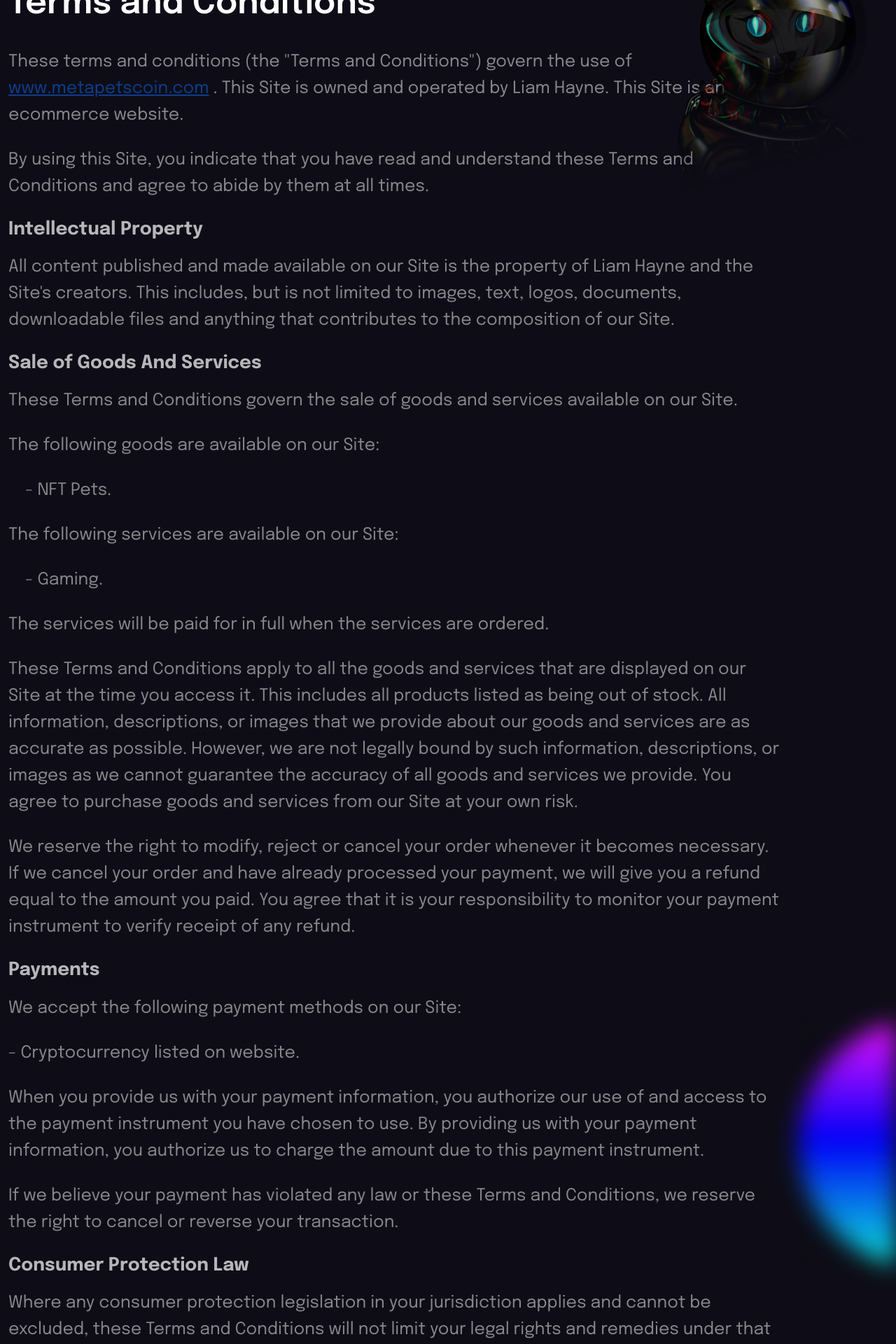
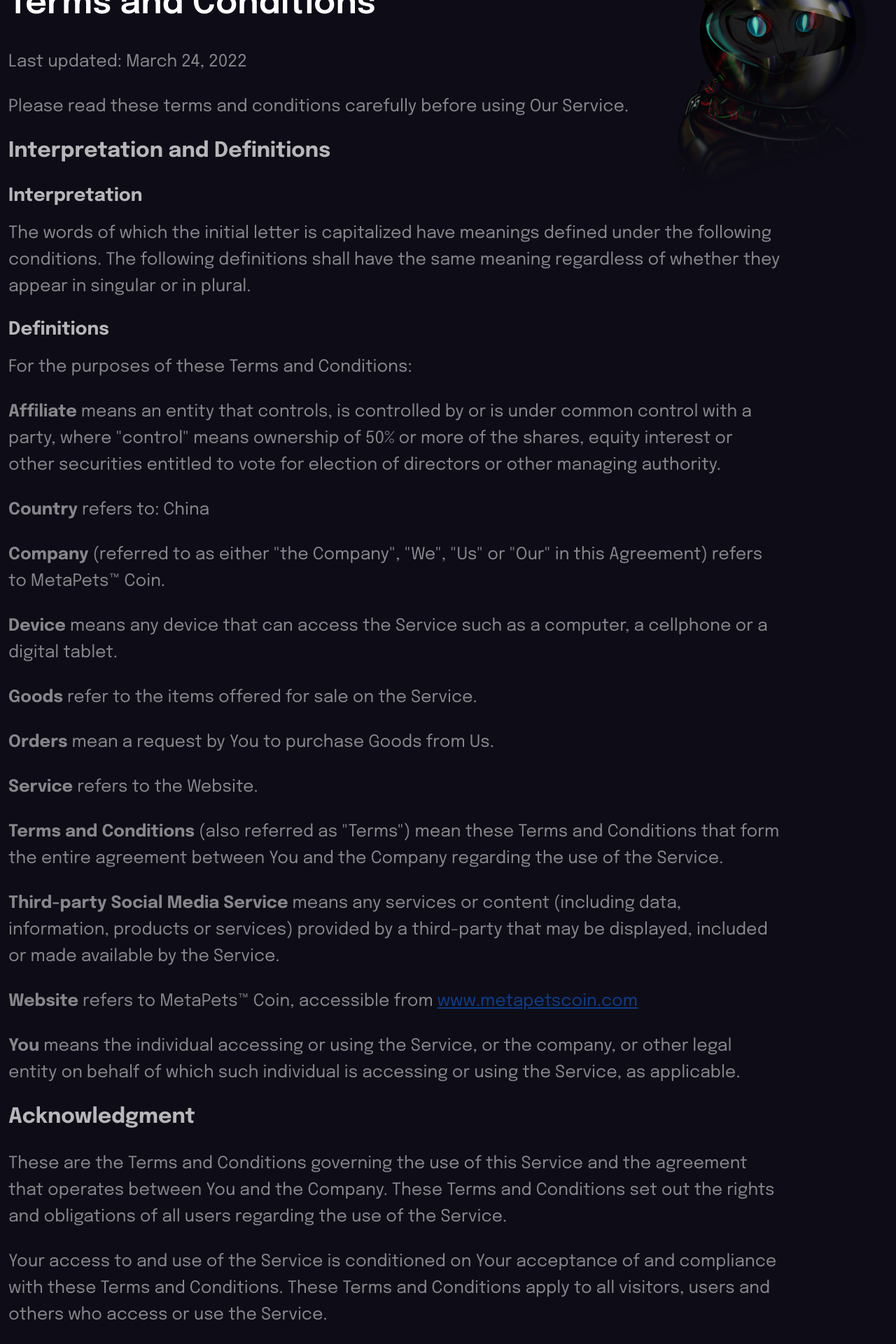
Before and after one commit to Indwr/blockchain, a React (Create React App) app: page /terms in a window 1280 px wide. Shown: the part 280-2200 px from the top of the page at 70% size. Built offline with nearby package versions, Linux system fonts and the light colour scheme.

Commit message:
terms condition

```diff
--- a/src/assets/css/white.css
+++ b/src/assets/css/white.css
@@ -191,6 +191,9 @@
 }
 .white-theme .whitepaper.content-box button,
 .white-theme .road-test-box li {
+  color: #000000;
+}
+.white-theme .about-inner-box h4 {
   color: #000000;
 }
 .white-theme .white-pdf-icon {
--- a/src/pages/cookies/Cookies.js
+++ b/src/pages/cookies/Cookies.js
@@ -65,13 +65,13 @@
                     contact our privacy officer, Liam Hayne, at:
                   </p>
                   <p>
-                    <a href="mailto:www.metapetscoin1@gmail.com">
-                      www.metapetscoin1@gmail.com
+                    <a href="mailto:support@metapetscoin.com">
+                    support@metapetscoin.com
                     </a>
-                    <br />
+                    {/* <br />
                     <a href="tel:5121107975">(512) 110-7975</a>
                     <br />
-                    8731 Tanager Woods Dr. Cincinnati, Ohio 45249
+                    8731 Tanager Woods Dr. Cincinnati, Ohio 45249 */}
                   </p>
 
                   <div className="about-main-img">
--- a/src/pages/cookies/cookies.css
+++ b/src/pages/cookies/cookies.css
@@ -53,6 +53,13 @@
     margin-bottom: 50px;
     width: 100%;
 }
+.about-inner-box h4 {
+    font-size: 30px;
+    font-weight: 700;
+    color: #fff;
+    opacity: 0.7;
+    margin-bottom: 30px;
+}
 
 @media(max-width: 1500px){
     .about-main-img img {
@@ -90,4 +97,8 @@
         margin-bottom: 30px;
         width: 100%;
     }
+    .about-inner-box h4 {
+        font-size:24px;
+        margin-bottom: 20px;
+    }
 }
--- a/src/pages/privacy/Privacy.js
+++ b/src/pages/privacy/Privacy.js
@@ -184,13 +184,13 @@
                   <p>
                     Liam Hayne
                     <br />
-                    <a href="mailto:www.metapetscoin1@gmail.com">
-                      www.metapetscoin1@gmail.com
+                    <a href="mailto:support@metapetscoin.com">
+                    support@metapetscoin.com
                     </a>
-                    <br />
+                   {/* <br />
                     <a href="tel:5121107975">(512) 110-7975</a>
                     <br />
-                    8731 Tanager Woods Dr. Cincinnati, Ohio 45249
+                    8731 Tanager Woods Dr. Cincinnati, Ohio 45249 */}
                   </p>
 
                   <div className="about-main-img">
--- a/src/pages/terms/Terms.js
+++ b/src/pages/terms/Terms.js
@@ -17,7 +17,87 @@
                 <div className="about-inner-box">
                   <h2 className="heading">MetaPets</h2>
                   <h1 className="sub-heading">Terms and Conditions</h1>
-                  <p>
+                  <p>Last updated: March 24, 2022</p>
+                  <p>Please read these terms and conditions carefully before using Our Service.</p>
+                  <h4>Interpretation and Definitions</h4>
+                  <h5>Interpretation</h5>
+                  <p>The words of which the initial letter is capitalized have meanings defined under the following conditions. The following definitions shall have the same meaning regardless of whether they appear in singular or in plural.</p>
+                  <h5>Definitions</h5>
+                  <p>For the purposes of these Terms and Conditions:</p>
+                  <ul>
+                  <li>
+                  <p><strong>Affiliate</strong> means an entity that controls, is controlled by or is under common control with a party, where &quot;control&quot; means ownership of 50% or more of the shares, equity interest or other securities entitled to vote for election of directors or other managing authority.</p>
+                  </li>
+                  <li>
+                  <p><strong>Country</strong> refers to:  China</p>
+                  </li>
+                  <li>
+                  <p><strong>Company</strong> (referred to as either &quot;the Company&quot;, &quot;We&quot;, &quot;Us&quot; or &quot;Our&quot; in this Agreement) refers to MetaPets™ Coin.</p>
+                  </li>
+                  <li>
+                  <p><strong>Device</strong> means any device that can access the Service such as a computer, a cellphone or a digital tablet.</p>
+                  </li>
+                  <li>
+                  <p><strong>Goods</strong> refer to the items offered for sale on the Service.</p>
+                  </li>
+                  <li>
+                  <p><strong>Orders</strong> mean a request by You to purchase Goods from Us.</p>
+                  </li>
+                  <li>
+                  <p><strong>Service</strong> refers to the Website.</p>
+                  </li>
+                  <li>
+                  <p><strong>Terms and Conditions</strong> (also referred as &quot;Terms&quot;) mean these Terms and Conditions that form the entire agreement between You and the Company regarding the use of the Service.</p>
+                  </li>
+                  <li>
+                  <p><strong>Third-party Social Media Service</strong> means any services or content (including data, information, products or services) provided by a third-party that may be displayed, included or made available by the Service.</p>
+                  </li>
+                  <li>
+                  <p><strong>Website</strong> refers to MetaPets™ Coin, accessible from <a href="www.metapetscoin.com" rel="external nofollow noopener" target="_blank">www.metapetscoin.com</a></p>
+                  </li>
+                  <li>
+                  <p><strong>You</strong> means the individual accessing or using the Service, or the company, or other legal entity on behalf of which such individual is accessing or using the Service, as applicable.</p>
+                  </li>
+                  </ul>
+                  <h4>Acknowledgment</h4>
+                  <p>These are the Terms and Conditions governing the use of this Service and the agreement that operates between You and the Company. These Terms and Conditions set out the rights and obligations of all users regarding the use of the Service.</p>
+                  <p>Your access to and use of the Service is conditioned on Your acceptance of and compliance with these Terms and Conditions. These Terms and Conditions apply to all visitors, users and others who access or use the Service.</p>
+                  <p>By accessing or using the Service You agree to be bound by these Terms and Conditions. If You disagree with any part of these Terms and Conditions then You may not access the Service.</p>
+                  <p>You represent that you are over the age of 18. The Company does not permit those under 18 to use the Service.</p>
+                  <p>Your access to and use of the Service is also conditioned on Your acceptance of and compliance with the Privacy Policy of the Company. Our Privacy Policy describes Our policies and procedures on the collection, use and disclosure of Your personal information when You use the Application or the Website and tells You about Your privacy rights and how the law protects You. Please read Our Privacy Policy carefully before using Our Service.</p>
+                  <h1>Placing Orders for Goods</h1>
+                  <p>By placing an Order for Goods through the Service, You warrant that You are legally capable of entering into binding contracts.</p>
+                  <h5>Your Information</h5>
+                  [2:59 pm, 24/03/2022] +91 70099 63066: <p>If You wish to place an Order for Goods available on the Service, You may be asked to supply certain information relevant to Your Order including, without limitation, Your name, Your email, Your phone number, Your credit card number, the expiration date of Your credit card, Your billing address, and Your shipping information.</p>
+                  <p>You represent and warrant that: (i) You have the legal right to use any credit or debit card(s) or other payment method(s) in connection with any Order; and that (ii) the information You supply to us is true, correct and complete.</p>
+                  <p>By submitting such information, You grant us the right to provide the information to payment processing third parties for purposes of facilitating the completion of Your Order.</p>
+                  <h2>Order Cancellation</h2>
+                  <p>We reserve the right to refuse or cancel Your Order at any time for certain reasons including but not limited to:</p>
+                  <ul>
+                  <li>Goods availability</li>
+                  <li>Errors in the description or prices for Goods</li>
+                  <li>Errors in Your Order</li>
+                  </ul>
+                  <p>We reserve the right to refuse or cancel Your Order if fraud or an unauthorized or illegal transaction is suspected.</p>
+                  <h5>Your Order Cancellation Rights</h5>
+                  <p>Any Goods you purchase can only be returned in accordance with these Terms and Conditions and Our Returns Policy.</p>
+                  <p>Our Returns Policy forms a part of these Terms and Conditions. Please read our Returns Policy to learn more about your right to cancel Your Order.</p>
+                  <p>Your right to cancel an Order only applies to Goods that are returned in the same condition as You received them. You should also include all of the products instructions, documents and wrappings. Goods that are damaged or not in the same condition as You received them or which are worn simply beyond opening the original packaging will not be refunded. You should therefore take reasonable care of the purchased Goods while they are in Your possession.</p>
+                  <p>We will reimburse You no later than 14 days from the day on which We receive the returned Goods. We will use the same means of payment as You used for the Order, and You will not incur any fees for such reimbursement.</p>
+                  <p>You will not have any right to cancel an Order for the supply of any of the following Goods:</p>
+                  <ul>
+                  <li>The supply of Goods made to Your specifications or clearly personalized.</li>
+                  <li>The supply of Goods which according to their nature are not suitable to be returned, deteriorate rapidly or where the date of expiry is over.</li>
+                  <li>The supply of Goods which are not suitable for return due to health protection or hygiene reasons and were unsealed after delivery.</li>
+                  <li>The supply of Goods which are, after delivery, according to their nature, inseparably mixed with other items.</li>
+                  <li>The supply of digital content which is not supplied on a tangible medium if the performance has begun with Your prior express consent and You have acknowledged Your loss of cancellation right.</li>
+                  </ul>
+                  <h2>Availability, Errors and Inaccuracies</h2>
+                  <p>We are constantly updating Our offerings of Goods on the Service. The Goods available on Our Service may be mispriced, described inaccurately, or unavailable, and We may experience delays in updating information regarding our Goods on the Service and in Our advertising on other websites.</p>
+                  <p>We cannot and do not guarantee the accuracy or completeness of any information, including prices, product images, specifications, availability, and services. We reserve the right to change or update information and to correct errors, inaccuracies, or omissions at any time without prior notice.</p>
+                  <h5>Prices Policy</h5>
+                  <p>The Company reserves the right to revise its prices at any time prior to accepting an Order.</p>
+                  {/* <p>
                     These terms and conditions (the "Terms and Conditions")
                     govern the use of{" "}
                     <a href="www.metapetscoin.com">www.metapetscoin.com</a> .
@@ -140,15 +220,15 @@
                   <p>
                     Please contact us if you have any questions or concerns. Our
                     contact details are as follows:
-                  </p>
+  </p>*/}
                   <p>
-                    <a href="tel:1916633095 ">(191) 663-3095 </a>
-                    <br />
-                    <a href="mailto:support@metapetscoin.com  ">
-                      support@metapetscoin.com{" "}
+                    {/* <a href="tel:1916633095 ">(191) 663-3095 </a>
+                    <br /> */}
+                    <a href="mailto:support@metapetscoin.com">
+                    support@metapetscoin.com{" "}
                     </a>
-                    <br />
-                    8731 Tanager Woods Dr.
+                    {/* <br />
+                    8731 Tanager Woods Dr. */}
                   </p>
 
                   <div className="about-main-img">
```
